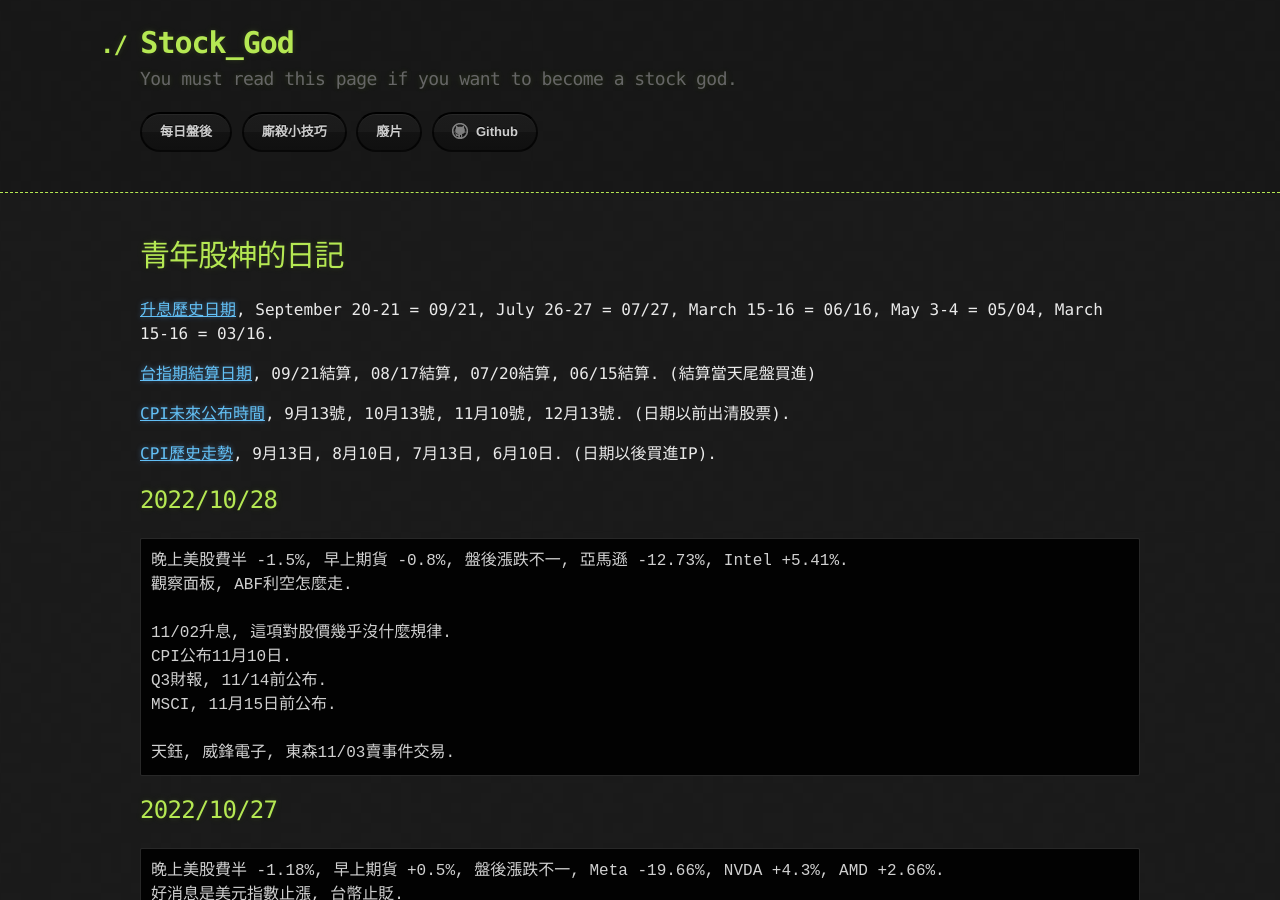
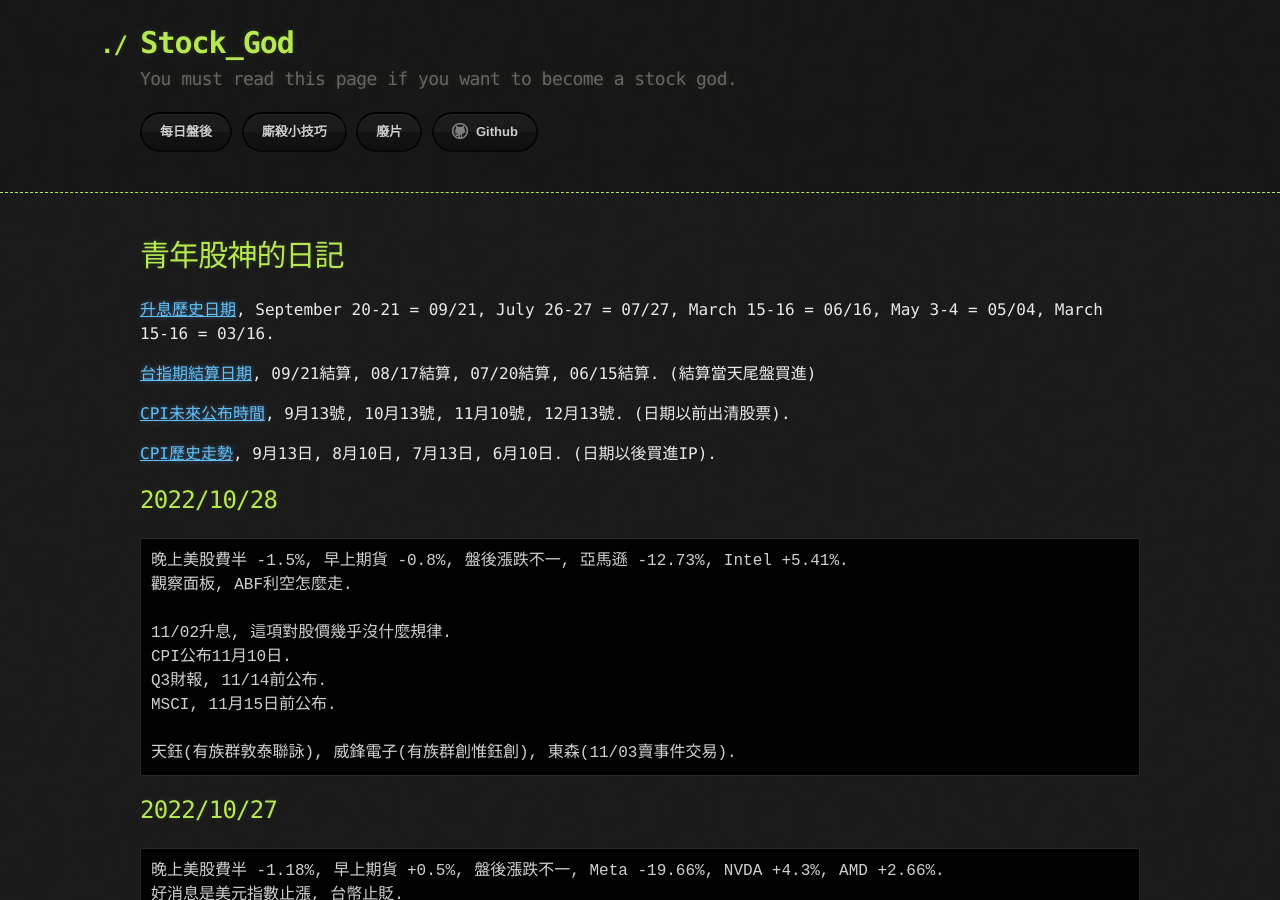
Before and after one commit to lepg5487/Stock_God, a Jekyll site: the page built from index.md, in a window 1280 px wide and 900 px high. Built offline with Jekyll 4.4.1, drawn with Linux system fonts in a browser that asks for light colours; our own code applies the rules of GitHub Pages for plain Markdown files.

Commit message:
Update index.md

````diff
--- a/index.md
+++ b/index.md
@@ -22,7 +22,7 @@ CPI公布11月10日.
 Q3財報, 11/14前公布.
 MSCI, 11月15日前公布.
 
-天鈺, 威鋒電子, 東森11/03賣事件交易.
+天鈺(有族群敦泰聯詠), 威鋒電子(有族群創惟鈺創), 東森(11/03賣事件交易).
 ```
 
 ## 2022/10/27
````
